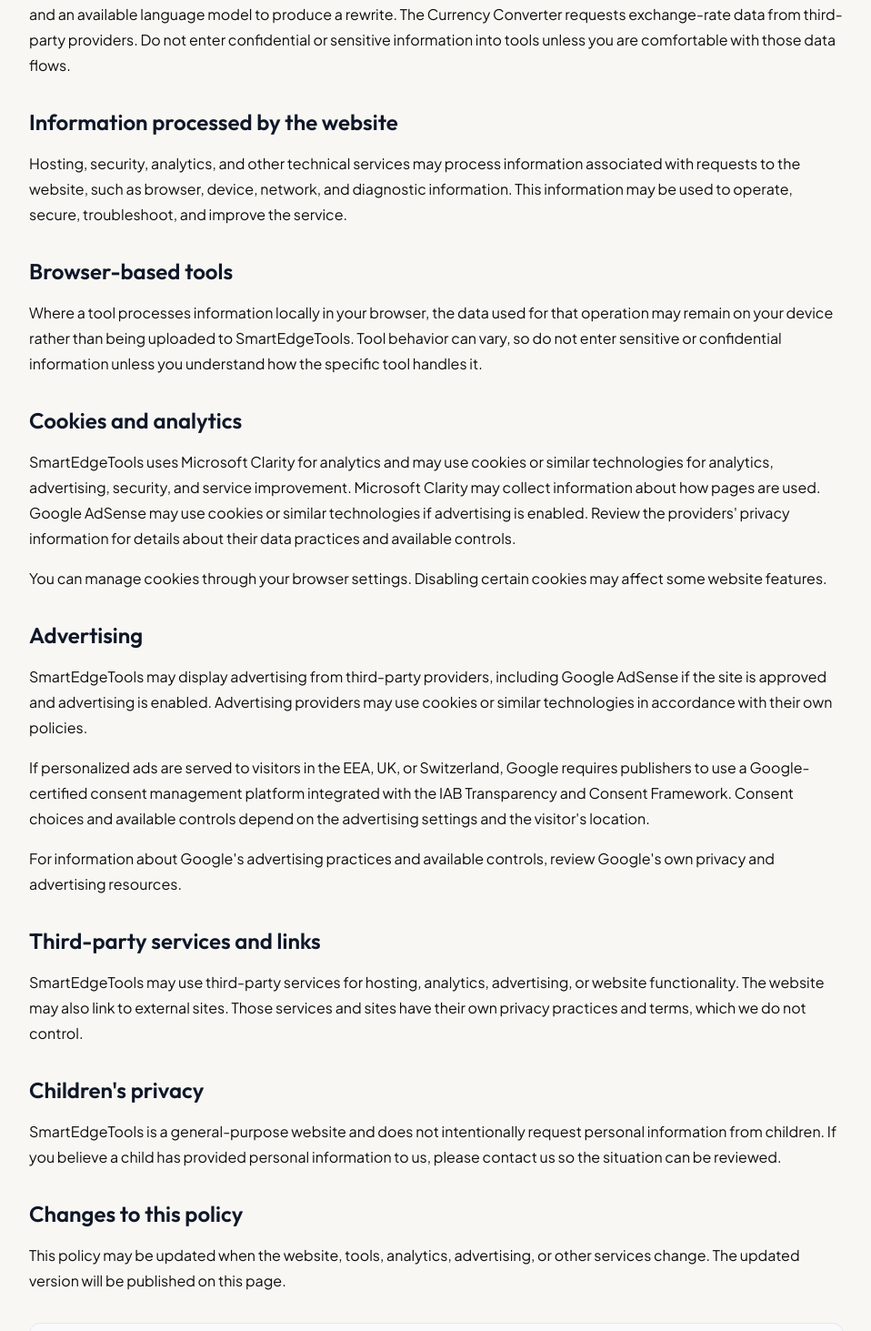
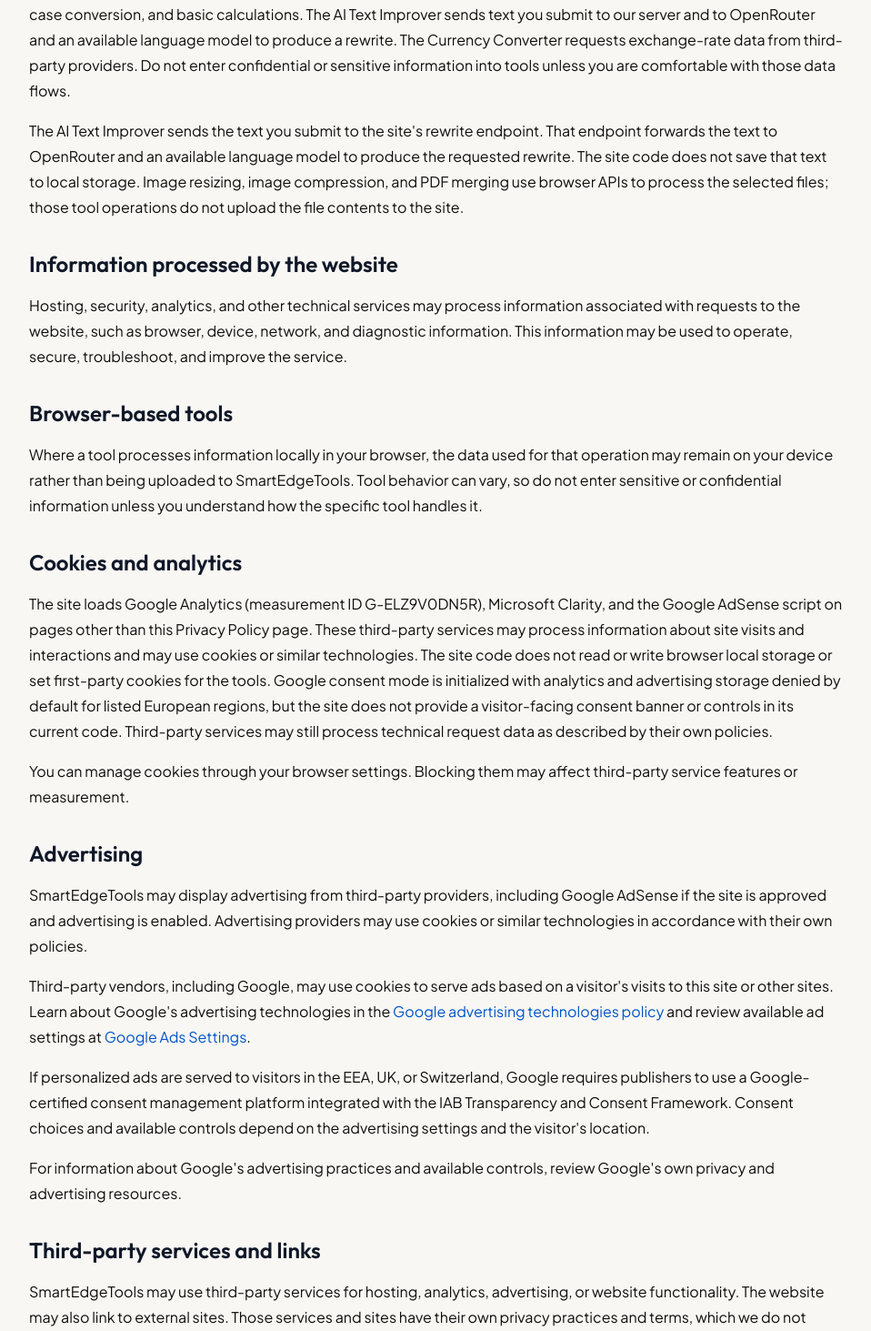
Before and after one commit to athersaud-smart-tools/smart-tools, a Next.js app: page /privacy-policy in a window 1280 px wide. Shown: the part 484-1947 px from the top of the page at 91% size, without its empty margins (160-1118 px from the left). Built offline with nearby package versions, Linux system fonts and the light colour scheme.

Commit message:
Clarify privacy data flows and ad controls

```diff
--- a/app/privacy-policy/page.tsx
+++ b/app/privacy-policy/page.tsx
@@ -23,6 +23,7 @@ export default function PrivacyPolicyPage() {
               This policy explains how SmartEdgeTools may handle information when you use the website,
               including cookies, analytics, advertising, and information you voluntarily provide.
             </p>
+            <p className="mt-2 text-sm text-gray-500">Last updated: November 1, 2026</p>
           </header>
 
           <section className="space-y-4">
@@ -37,6 +38,13 @@ export default function PrivacyPolicyPage() {
               to our server and to OpenRouter and an available language model to produce a rewrite. The Currency
               Converter requests exchange-rate data from third-party providers. Do not enter confidential or
               sensitive information into tools unless you are comfortable with those data flows.
+            </p>
+            <p className="leading-7">
+              The AI Text Improver sends the text you submit to the site&apos;s rewrite endpoint. That endpoint
+              forwards the text to OpenRouter and an available language model to produce the requested
+              rewrite. The site code does not save that text to local storage. Image resizing, image
+              compression, and PDF merging use browser APIs to process the selected files; those tool
+              operations do not upload the file contents to the site.
             </p>
           </section>
 
@@ -62,15 +70,18 @@ export default function PrivacyPolicyPage() {
           <section className="space-y-4">
             <h2 className="text-2xl font-semibold text-gray-900">Cookies and analytics</h2>
             <p className="leading-7">
-              SmartEdgeTools uses Microsoft Clarity for analytics and may use cookies or similar technologies
-              for analytics, advertising, security, and service improvement. Microsoft Clarity may collect
-              information about how pages are used. Google AdSense may use cookies or similar technologies if
-              advertising is enabled. Review the providers&apos; privacy information for details about their data
-              practices and available controls.
+              The site loads Google Analytics (measurement ID G-ELZ9V0DN5R), Microsoft Clarity, and the
+              Google AdSense script on pages other than this Privacy Policy page. These third-party services
+              may process information about site visits and interactions and may use cookies or similar
+              technologies. The site code does not read or write browser local storage or set first-party
+              cookies for the tools. Google consent mode is initialized with analytics and advertising
+              storage denied by default for listed European regions, but the site does not provide a
+              visitor-facing consent banner or controls in its current code. Third-party services may still
+              process technical request data as described by their own policies.
             </p>
             <p className="leading-7">
-              You can manage cookies through your browser settings. Disabling certain cookies may affect
-              some website features.
+              You can manage cookies through your browser settings. Blocking them may affect third-party
+              service features or measurement.
             </p>
           </section>
 
@@ -80,6 +91,13 @@ export default function PrivacyPolicyPage() {
               SmartEdgeTools may display advertising from third-party providers, including Google AdSense
               if the site is approved and advertising is enabled. Advertising providers may use cookies or
               similar technologies in accordance with their own policies.
+            </p>
+            <p className="leading-7">
+              Third-party vendors, including Google, may use cookies to serve ads based on a visitor&apos;s
+              visits to this site or other sites. Learn about Google&apos;s advertising technologies in the{" "}
+              <a className="text-blue-600 hover:underline" href="https://policies.google.com/technologies/ads">Google advertising technologies policy</a>{" "}
+              and review available ad settings at{" "}
+              <a className="text-blue-600 hover:underline" href="https://www.google.com/settings/ads">Google Ads Settings</a>.
             </p>
             <p className="leading-7">
               If personalized ads are served to visitors in the EEA, UK, or Switzerland, Google requires
@@ -122,8 +140,9 @@ export default function PrivacyPolicyPage() {
           <section className="rounded-xl border border-gray-200 bg-gray-50 p-6">
             <h2 className="text-xl font-semibold text-gray-900">Questions about privacy</h2>
             <p className="mt-2 leading-7 text-gray-700">
-              If you have a privacy question or request, contact SmartEdgeTools through the{" "}
-              <Link href="/contact" className="font-medium text-blue-600 hover:underline">Contact page</Link>.
+              If you have a privacy question or request, email{" "}
+              <a href="mailto:support@smartedgetools.com" className="font-medium text-blue-600 hover:underline">support@smartedgetools.com</a>{" "}
+              or use the <Link href="/contact" className="font-medium text-blue-600 hover:underline">Contact page</Link>.
             </p>
           </section>
         </article>
```
